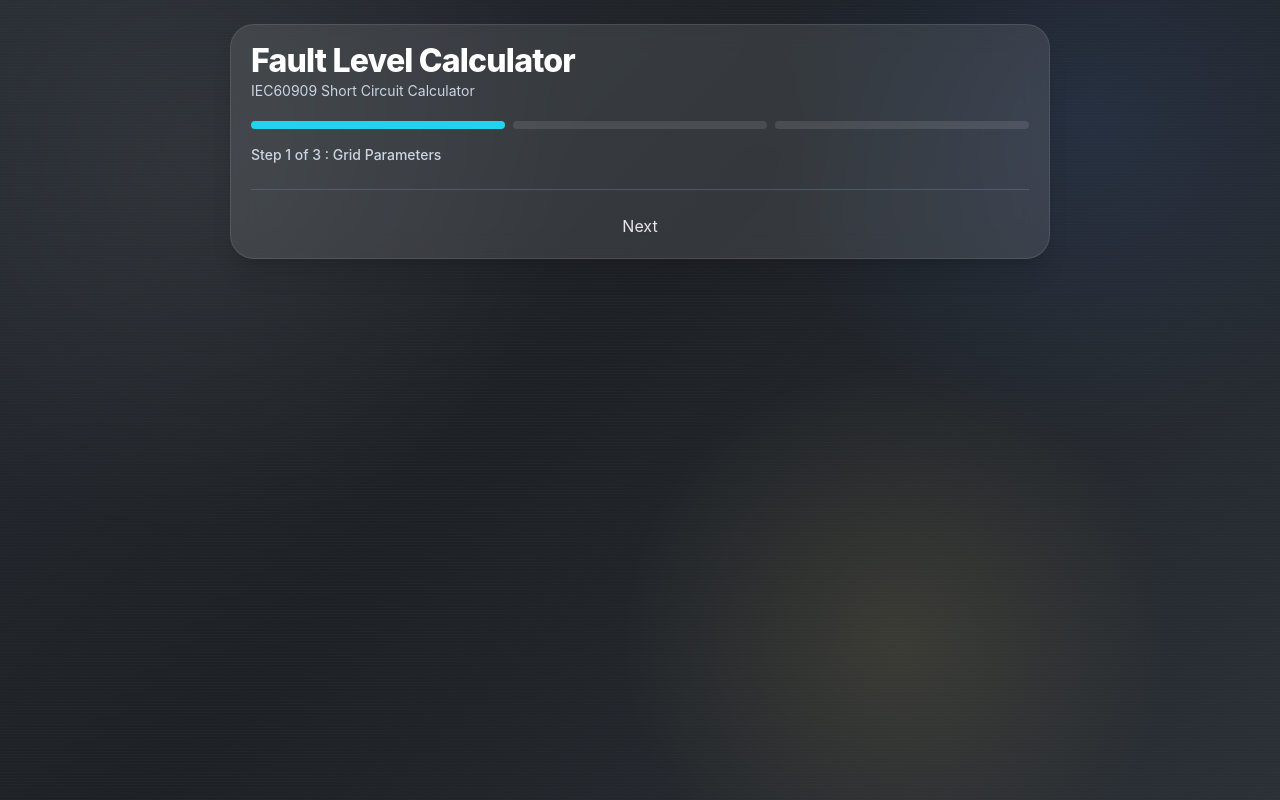
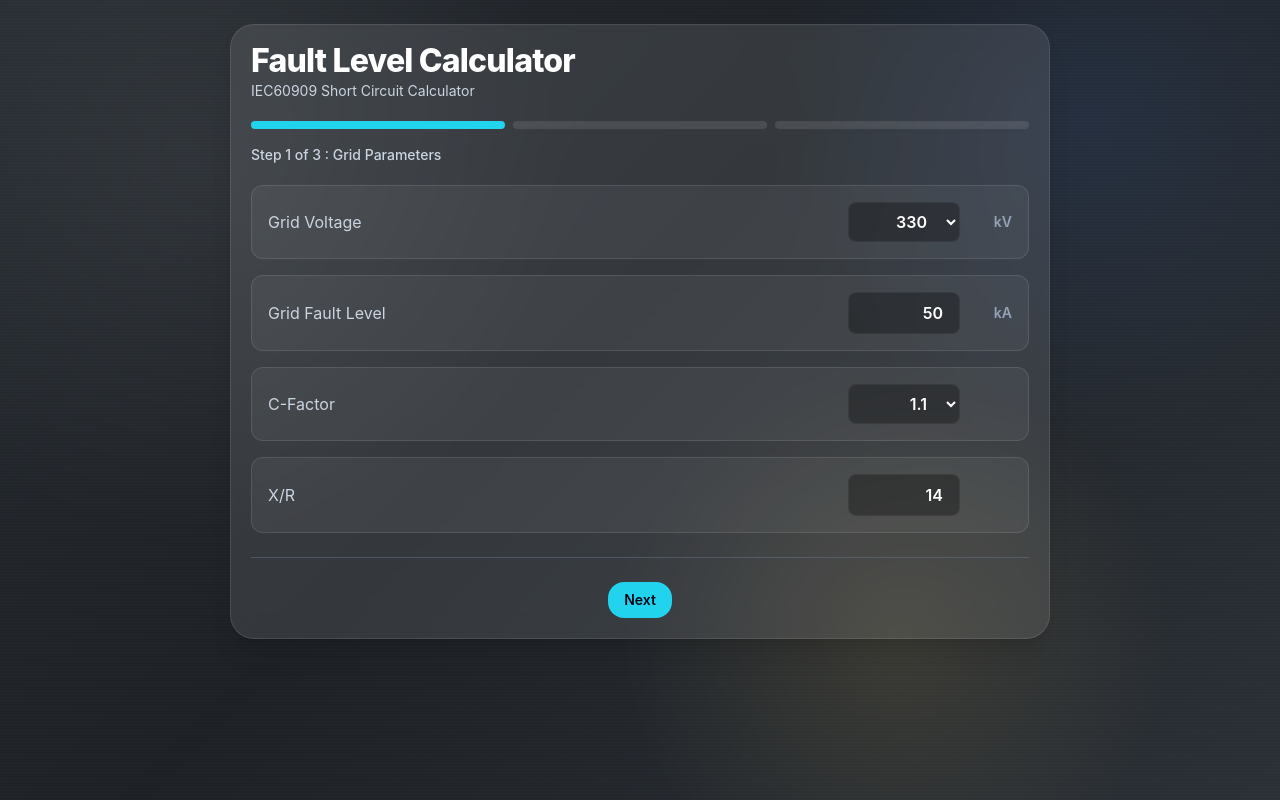
Before and after one commit to Rush2088/IEC_SC-Calculator-1, a React (Vite) app: page / in a window 1280 px wide. Built offline with nearby package versions, Linux system fonts and the light colour scheme.

Commit message:
Restore step 1 fields and button styling

```diff
--- a/src/components/ResultsCard.jsx
+++ b/src/components/ResultsCard.jsx
@@ -29,11 +29,7 @@ function CheckboxCard({ label, checked, onChange, note }) {
           />
           <span>{label}</span>
         </label>
-
-        {/* ✅ FIXED Kt rendering (HTML subscript) */}
-        <span className="text-sm font-mono text-slate-300">
-          {note}
-        </span>
+        <span className="text-sm font-mono text-slate-300">{note}</span>
       </div>
     </div>
   );
@@ -140,9 +136,27 @@ export default function ResultsCard({
       </div>
 
       <div className="mb-4 flex items-center gap-2">
-        <div className={step >= 1 ? "h-2 flex-1 rounded-full bg-cyan-400" : "h-2 flex-1 rounded-full bg-white/10"} />
-        <div className={step >= 2 ? "h-2 flex-1 rounded-full bg-cyan-400" : "h-2 flex-1 rounded-full bg-white/10"} />
-        <div className={step >= 3 ? "h-2 flex-1 rounded-full bg-cyan-400" : "h-2 flex-1 rounded-full bg-white/10"} />
+        <div
+          className={
+            step >= 1
+              ? "h-2 flex-1 rounded-full bg-cyan-400"
+              : "h-2 flex-1 rounded-full bg-white/10"
+          }
+        />
+        <div
+          className={
+            step >= 2
+              ? "h-2 flex-1 rounded-full bg-cyan-400"
+              : "h-2 flex-1 rounded-full bg-white/10"
+          }
+        />
+        <div
+          className={
+            step >= 3
+              ? "h-2 flex-1 rounded-full bg-cyan-400"
+              : "h-2 flex-1 rounded-full bg-white/10"
+          }
+        />
       </div>
 
       <div className="mb-5 text-sm font-medium text-slate-300">
@@ -151,32 +165,128 @@ export default function ResultsCard({
         {step === 3 && "Step 3 of 3 : Results Summary"}
       </div>
 
-      {error && (
+      {error ? (
         <div className="mb-4 rounded-2xl border border-orange-400/40 bg-orange-500/10 px-3 py-2 text-sm font-semibold text-orange-200">
           {error}
+        </div>
+      ) : null}
+
+      {step === 1 && (
+        <div className="flex flex-col gap-3 sm:gap-4">
+          <FieldCard label="Grid Voltage" unit="kV">
+            <select
+              className="input-inline w-[6.5rem] sm:w-[7rem]"
+              value={values.gridKV}
+              onChange={(e) => updateField("gridKV", e.target.value)}
+            >
+              {HV_VOLTAGE_OPTIONS.map((v) => (
+                <option
+                  key={v.value}
+                  value={v.value}
+                  className="bg-slate-900 text-white"
+                >
+                  {v.label}
+                </option>
+              ))}
+            </select>
+          </FieldCard>
+
+          <FieldCard label="Grid Fault Level" unit="kA">
+            <input
+              className="input-inline w-[6.5rem] sm:w-[7rem]"
+              type="number"
+              step="any"
+              value={values.gridKA}
+              onChange={(e) => updateField("gridKA", e.target.value)}
+            />
+          </FieldCard>
+
+          <FieldCard label="C-Factor" unit="">
+            <select
+              className="input-inline w-[6.5rem] sm:w-[7rem]"
+              value={values.cFactor}
+              onChange={(e) => updateField("cFactor", e.target.value)}
+            >
+              {C_FACTOR_OPTIONS.map((v) => (
+                <option
+                  key={v.value}
+                  value={v.value}
+                  className="bg-slate-900 text-white"
+                >
+                  {v.label}
+                </option>
+              ))}
+            </select>
+          </FieldCard>
+
+          <FieldCard label="X/R" unit="">
+            <input
+              className="input-inline w-[6.5rem] sm:w-[7rem]"
+              type="number"
+              step="any"
+              value={values.gridXR}
+              onChange={(e) => updateField("gridXR", e.target.value)}
+            />
+          </FieldCard>
         </div>
       )}
 
       {step === 2 && (
         <div className="flex flex-col gap-3 sm:gap-4">
           <FieldCard label="Transformer Rating" unit="MVA">
-            <input className="input-inline w-[6.5rem]" value={values.txMVA} onChange={(e)=>updateField("txMVA",e.target.value)} />
+            <input
+              className="input-inline w-[6.5rem] sm:w-[7rem]"
+              type="number"
+              step="any"
+              value={values.txMVA}
+              onChange={(e) => updateField("txMVA", e.target.value)}
+            />
           </FieldCard>
 
           <FieldCard label="Transformer HV" unit="kV">
-            <select className="input-inline w-[6.5rem]" value={values.txHV} onChange={(e)=>updateField("txHV",e.target.value)}>
-              {HV_VOLTAGE_OPTIONS.map(v => <option key={v.value} value={v.value}>{v.label}</option>)}
+            <select
+              className="input-inline w-[6.5rem] sm:w-[7rem]"
+              value={values.txHV}
+              onChange={(e) => updateField("txHV", e.target.value)}
+            >
+              {HV_VOLTAGE_OPTIONS.map((v) => (
+                <option
+                  key={v.value}
+                  value={v.value}
+                  className="bg-slate-900 text-white"
+                >
+                  {v.label}
+                </option>
+              ))}
             </select>
           </FieldCard>
 
           <FieldCard label="Transformer LV" unit="kV">
-            <select className="input-inline w-[6.5rem]" value={values.txLV} onChange={(e)=>updateField("txLV",e.target.value)}>
-              {LV_VOLTAGE_OPTIONS.map(v => <option key={v.value} value={v.value}>{v.label}</option>)}
+            <select
+              className="input-inline w-[6.5rem] sm:w-[7rem]"
+              value={values.txLV}
+              onChange={(e) => updateField("txLV", e.target.value)}
+            >
+              {LV_VOLTAGE_OPTIONS.map((v) => (
+                <option
+                  key={v.value}
+                  value={v.value}
+                  className="bg-slate-900 text-white"
+                >
+                  {v.label}
+                </option>
+              ))}
             </select>
           </FieldCard>
 
           <FieldCard label="Transformer Z" unit="%">
-            <input className="input-inline w-[6.5rem]" value={values.txZ} onChange={(e)=>updateField("txZ",e.target.value)} />
+            <input
+              className="input-inline w-[6.5rem] sm:w-[7rem]"
+              type="number"
+              step="any"
+              value={values.txZ}
+              onChange={(e) => updateField("txZ", e.target.value)}
+            />
           </FieldCard>
 
           <CheckboxCard
@@ -192,10 +302,17 @@ export default function ResultsCard({
         </div>
       )}
 
-      {step === 3 && result && (
+      {step === 3 && (
         <div className="flex flex-col gap-4">
+          {result ? (
+            <>
               <div className="flex justify-start">
-            <ResultTile label="LV Fault Current" value={`${result.IF_max.toFixed(2)} kA`} highlight compact />
+                <ResultTile
+                  label="LV Fault Current"
+                  value={`${result.IF_max.toFixed(2)} kA`}
+                  highlight
+                  compact
+                />
               </div>
 
               <div className="divider" />
@@ -204,19 +321,48 @@ export default function ResultsCard({
                 readOnly
                 value={summaryText}
                 rows={15}
-            className="w-full rounded-2xl border border-white/10 bg-black/25 px-4 py-4 font-mono text-xs leading-5 text-slate-100"
+                className="w-full resize-y rounded-2xl border border-white/10 bg-black/25 px-4 py-4 font-mono text-xs leading-5 text-slate-100 outline-none"
               />
+            </>
+          ) : (
+            <div className="rounded-2xl border border-white/10 bg-white/[0.04] px-4 py-3 text-sm text-slate-300">
+              Enter valid positive values. Transformer LV must stay lower than
+              Transformer HV.
+            </div>
+          )}
         </div>
       )}
 
       <div className="divider" />
 
-      <div className="mt-2 flex justify-center gap-4">
-        {step > 1 && <button onClick={handleBack} className="btn">Back</button>}
+      <div className="mt-2 flex items-center justify-center gap-4">
+        {step > 1 && (
+          <button
+            type="button"
+            onClick={handleBack}
+            className="rounded-2xl border border-white/10 bg-white/5 px-4 py-2 text-sm font-semibold text-white hover:bg-white/10"
+          >
+            Back
+          </button>
+        )}
+
         {step < 3 ? (
-          <button onClick={handleNext} className="btn-primary">Next</button>
+          <button
+            type="button"
+            onClick={handleNext}
+            disabled={!canProceed}
+            className="rounded-2xl bg-cyan-400 px-4 py-2 text-sm font-semibold text-slate-950 transition hover:bg-cyan-300 disabled:cursor-not-allowed disabled:opacity-50"
+          >
+            Next
+          </button>
         ) : (
-          <button onClick={onReset} className="btn-primary">Reset</button>
+          <button
+            type="button"
+            onClick={onReset}
+            className="rounded-2xl bg-cyan-400 px-4 py-2 text-sm font-semibold text-slate-950 transition hover:bg-cyan-300"
+          >
+            Reset
+          </button>
         )}
       </div>
     </section>
```
Lines whose indentation alone changed are shown as unchanged.
